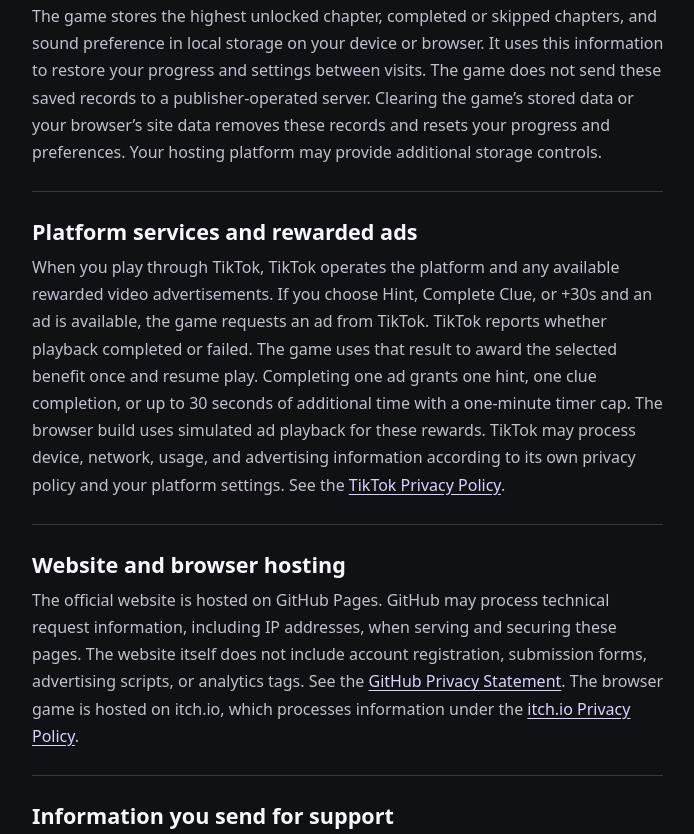
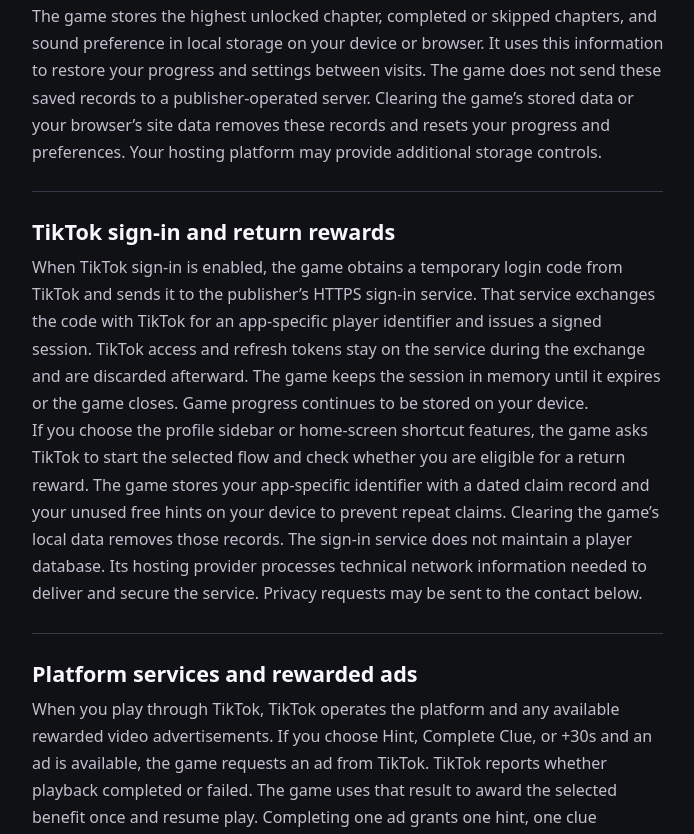
Before and after one commit to Vercisx/game-lineup, a plain HTML site: page privacy.html in a window 1280 px wide. Shown: the part 617-1451 px from the top of the page, without its empty margins (28-722 px from the left). Drawn offline with Linux system fonts and the light colour scheme.

Commit message:
Describe TikTok login and return reward data practices

```diff
--- a/privacy.html
+++ b/privacy.html
@@ -30,6 +30,11 @@
       <section>
         <h2>Information stored by the game</h2>
         <p>The game stores the highest unlocked chapter, completed or skipped chapters, and sound preference in local storage on your device or browser. It uses this information to restore your progress and settings between visits. The game does not send these saved records to a publisher-operated server. Clearing the game’s stored data or your browser’s site data removes these records and resets your progress and preferences. Your hosting platform may provide additional storage controls.</p>
+      </section>
+      <section>
+        <h2>TikTok sign-in and return rewards</h2>
+        <p>When TikTok sign-in is enabled, the game obtains a temporary login code from TikTok and sends it to the publisher’s HTTPS sign-in service. That service exchanges the code with TikTok for an app-specific player identifier and issues a signed session. TikTok access and refresh tokens stay on the service during the exchange and are discarded afterward. The game keeps the session in memory until it expires or the game closes. Game progress continues to be stored on your device.</p>
+        <p>If you choose the profile sidebar or home-screen shortcut features, the game asks TikTok to start the selected flow and check whether you are eligible for a return reward. The game stores your app-specific identifier with a dated claim record and your unused free hints on your device to prevent repeat claims. Clearing the game’s local data removes those records. The sign-in service does not maintain a player database. Its hosting provider processes technical network information needed to deliver and secure the service. Privacy requests may be sent to the contact below.</p>
       </section>
       <section>
         <h2>Platform services and rewarded ads</h2>
```
Also changed, not shown: terms.html (+4 -0 lines).
